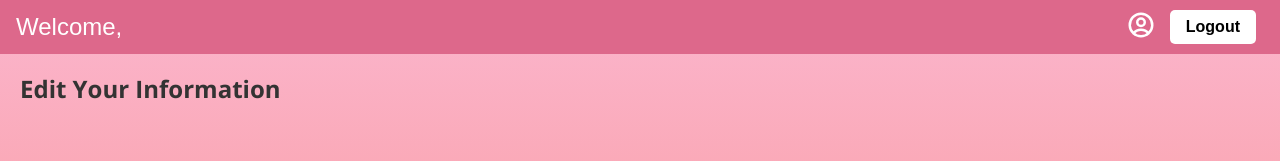
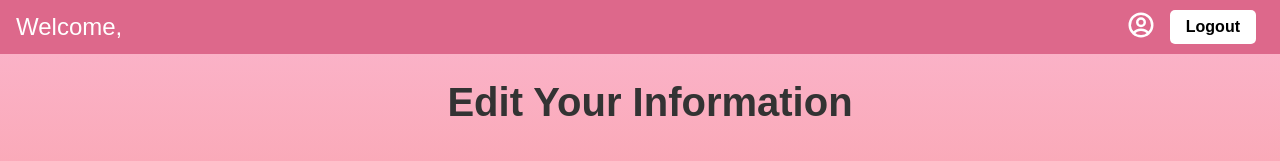
Before and after one commit to ajpieroni/316Heartcoded, a React (Create React App) app in the folder ourapp/reactapp/: page /EditProfile in a window 1280 px wide. Shown: the top 161 px of the page. Built offline with nearby package versions, Linux system fonts and the light colour scheme; no server answers.

Commit message:
better title

```diff
--- a/ourapp/reactapp/src/pages/CreateProfile.css
+++ b/ourapp/reactapp/src/pages/CreateProfile.css
@@ -11,7 +11,6 @@
   .user-form-edit {
 
     min-height: 100vh;
-    margin-top: 56px;
   }
 
 label, input, select, textarea{
--- a/ourapp/reactapp/src/pages/EditProfile.js
+++ b/ourapp/reactapp/src/pages/EditProfile.js
@@ -215,7 +215,7 @@ export default function UserForm() {
     <Header/>
     <div className="user-form-edit">
       {/* <h2>Nice to see you, {user.name.split(' ')[0]}!</h2> */}
-      <h1 style={{marginLeft:'20px'}}>Edit Your Information</h1>
+      <h1 className="main-title" style={{marginLeft:'20px'}}>Edit Your Information</h1>
       <form onSubmit={handleSubmit}>
         <label>
           Name<span style={{ color: 'red' }}>*</span>:
```
